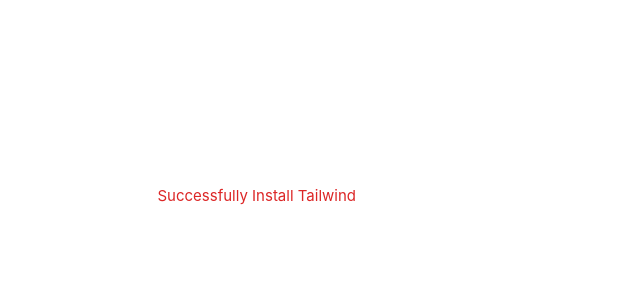
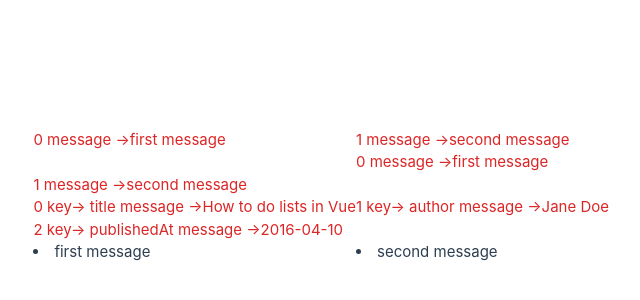
Before and after one commit to alfaysal/vue-practice, a Vue app: page / in a window 1280 px wide. Shown: the part 204-504 px from the top of the page, without its empty margins (284-924 px from the left). Built offline with nearby package versions, Linux system fonts and the light colour scheme.

Commit message:
v-for practice

```diff
--- a/src/App.vue
+++ b/src/App.vue
@@ -1,10 +1,34 @@
 <script setup>
-import { RouterLink, RouterView } from 'vue-router'
-import HelloWorld from './components/HelloWorld.vue'
+import { reactive, ref } from 'vue'
+import  TodoItem  from './components/TodoItem.vue'
+const items = ref([
+  {
+    item:1,
+    message: "first message",
+  },
+  {
+    item: 2,
+    message: "second message",
+  }
+]);
+const itemObjects = reactive({
+  title: 'How to do lists in Vue',
+  author: 'Jane Doe',
+  publishedAt: '2016-04-10',
+});
+
 </script>
 
 <template>
-  <h2 class="text-red-600">Successfully Install Tailwind</h2>
+  <h2 class="text-red-600" v-for="(item, index) in items" :key="item.item">{{ index }} message ->{{ item.message }}</h2>
+  <br>
+  <h2 class="text-red-600" v-for="({message}, index) in items" :key="index">{{ index }} message ->{{ message }}</h2>
+  <br>
+  <h2 class="text-red-600" v-for="(value, key, index) in itemObjects" :key="index">{{ index }} key-> {{ key }} message ->{{ value }}</h2>
+  <br>
+
+  <TodoItem v-for="item in items" :key="item.item" :item="item"/>
+
 </template>
 
 <style scoped>
--- /dev/null
+++ b/src/components/TodoItem.vue
@@ -0,0 +1,13 @@
+<template>
+    <div>
+        <li>{{ item.message }}</li>
+    </div>
+</template>
+
+<script setup>
+defineProps(['item'])
+</script>
+
+<style scoped>
+
+</style>
```
